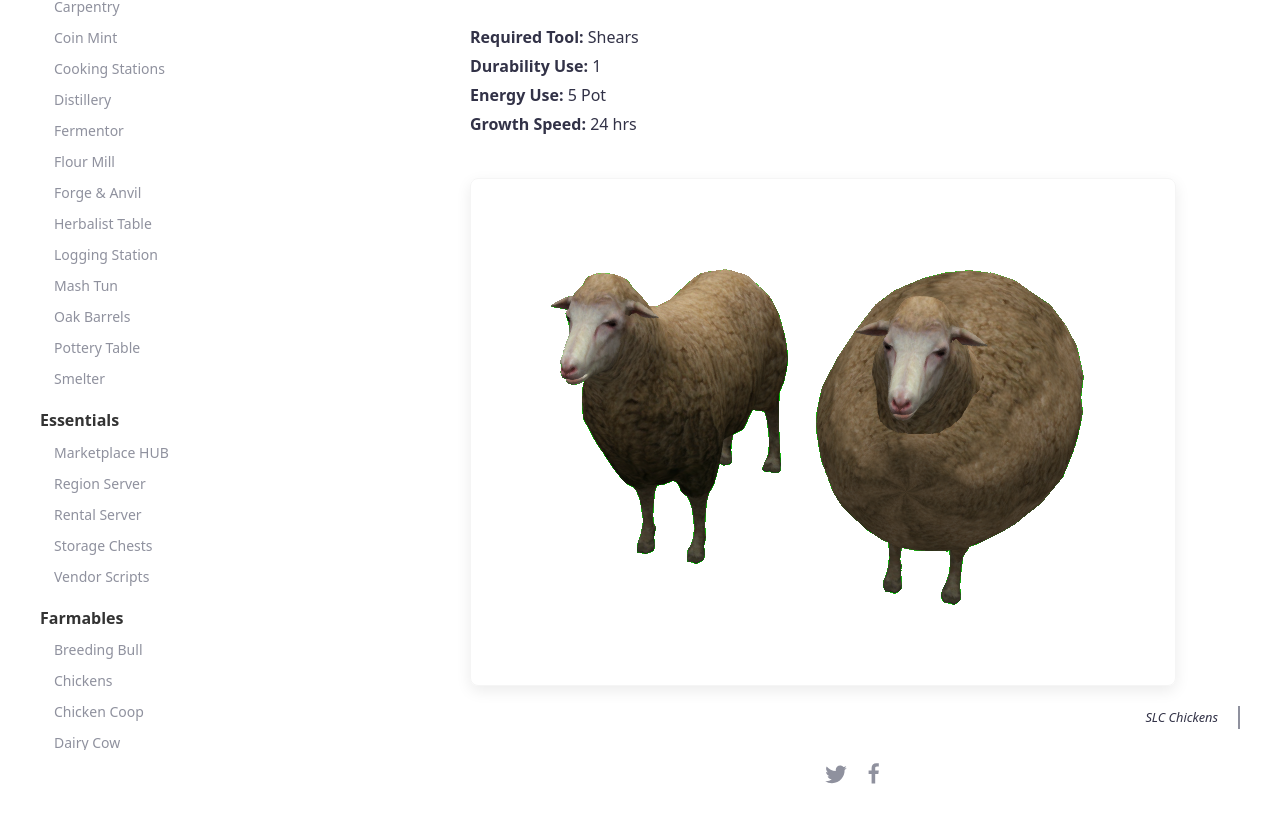
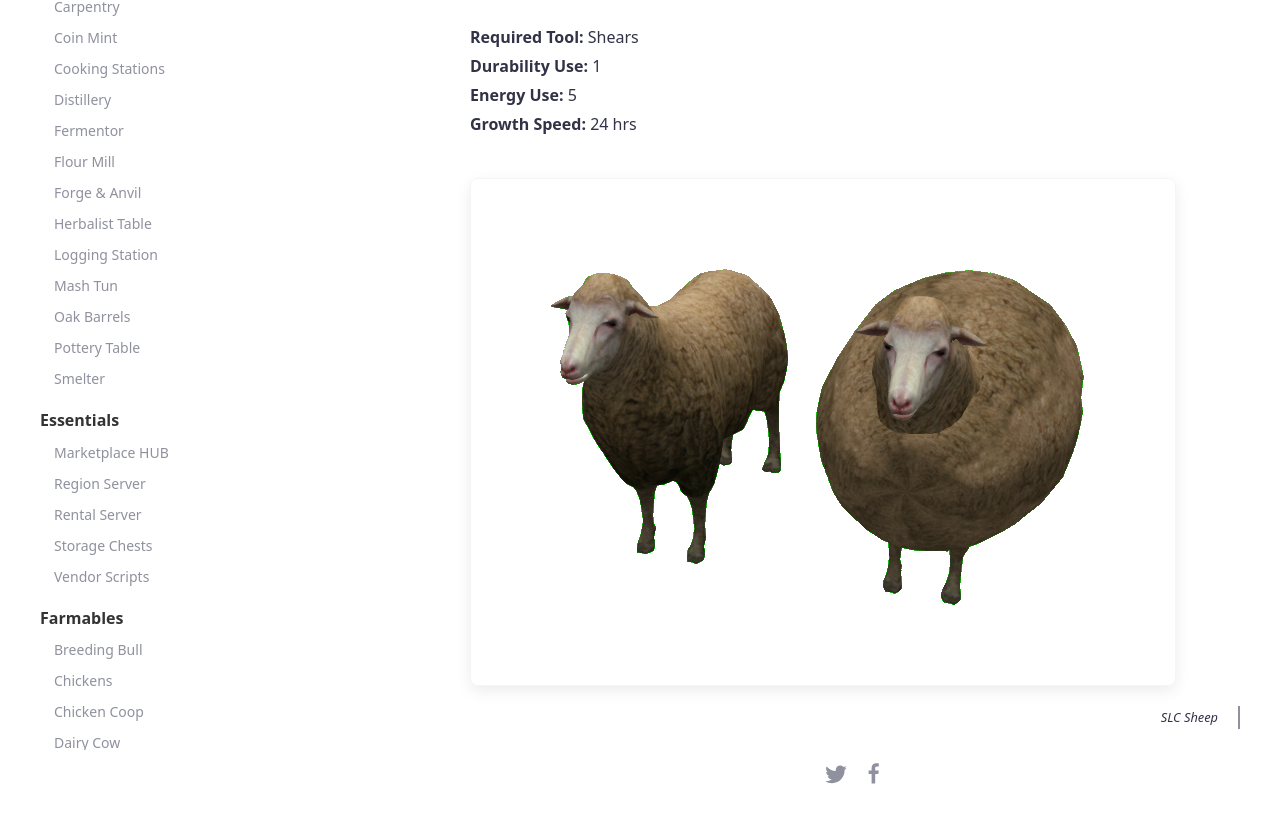
Before and after one commit to SLColonies/Public, a Jekyll site: the page built from _docs/sheep.md, in a window 1280 px wide and 1400 px high. Shown: the part 580-1394 px from the top of the window. Built offline with Jekyll 4.4.1, drawn with Linux system fonts in a browser that asks for light colours; comment, search, counter and statistics services are not loaded.

Commit message:
Update sheep.md

```diff
--- a/_docs/sheep.md
+++ b/_docs/sheep.md
@@ -12,7 +12,7 @@ Sheep can also be slaughtered for their carcass. Doing so will be permanent howe
 
 **Required Tool:** Shears<br>
 **Durability Use:** 1<br>
-**Energy Use:** 5 Pot<br>
+**Energy Use:** 5<br>
 **Growth Speed:** 24 hrs
 
-{% include image.html img="sheep.png" alt="SLC Chickens" caption="SLC Chickens" %}
+{% include image.html img="sheep.png" alt="SLC Sheep" caption="SLC Sheep" %}
```
